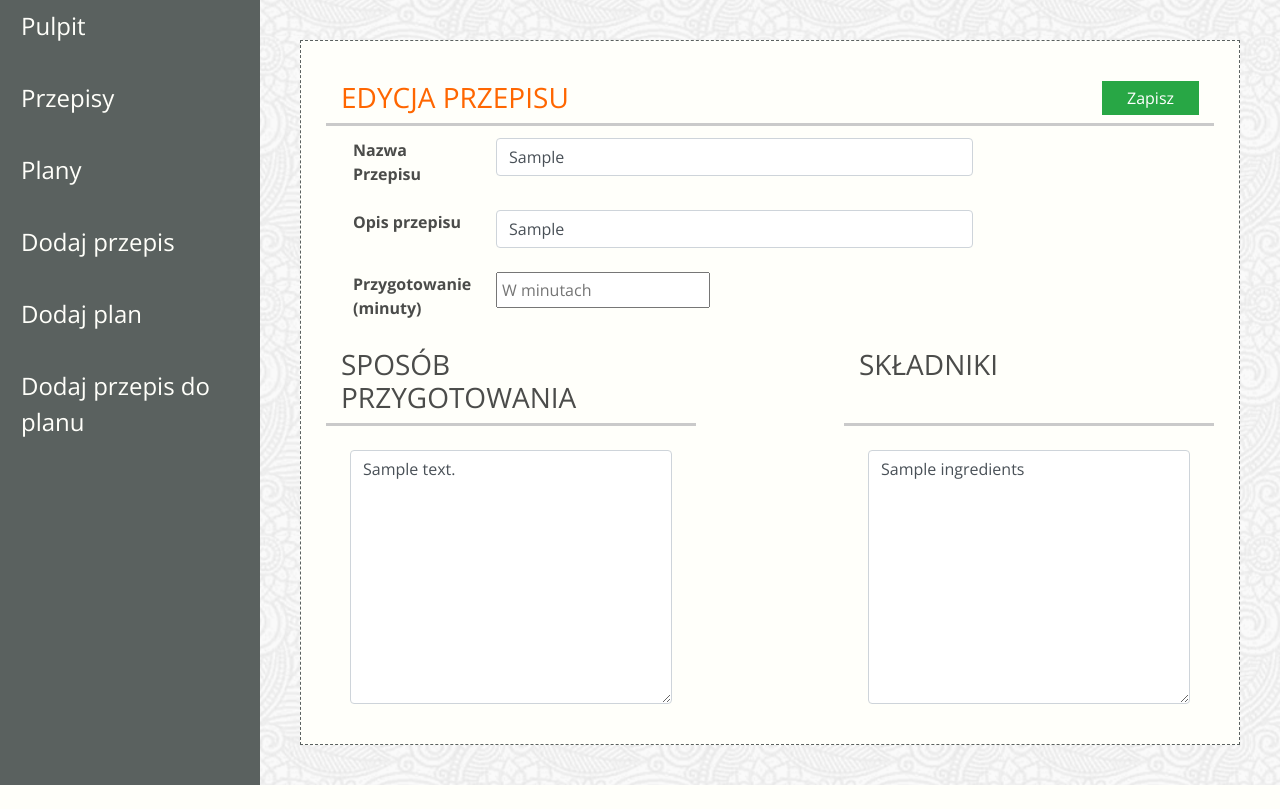
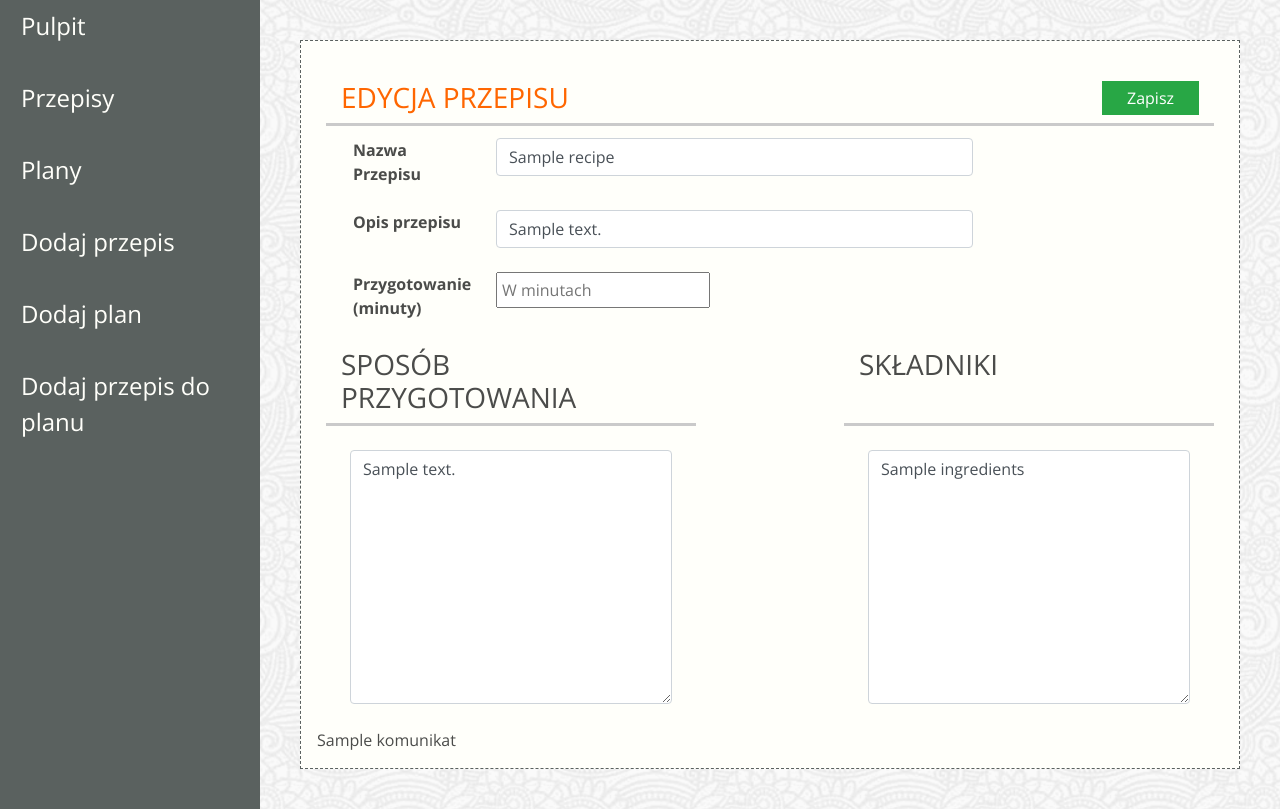
Before and after one commit to klaudiakryskiewicz/Scrum_Lab_Project, a Django app: template jedzonko/templates/app-edit-recipe.html in a window 1280 px wide. Shown: the part 84-893 px from the top of the page. Before the commit the page ends 869 px from the top, so only its background shows below. Run offline with Django 3.2, Linux system fonts and the light colour scheme; the template is opened without the code that fills it: most values are stand-ins (such as "Sample title", 1, 10 or a date in 2020); some libraries are stand-ins or nearby versions; some web fonts are replaced.

Commit message:
12.2 done

```diff
--- a/jedzonko/templates/app-edit-recipe.html
+++ b/jedzonko/templates/app-edit-recipe.html
@@ -18,14 +18,14 @@
             <tr class="d-flex">
                 <th scope="row" class="col-2">Nazwa Przepisu</th>
                 <td class="col-7">
-                    <input name="name" class="form-control" id="recipeName" placeholder="Nazwa przepisu" value={{ recipe.name }}>
+                    <input name="name" class="form-control" id="recipeName" placeholder="Nazwa przepisu" value="{{ recipe.name }}">
                 </td>
             </tr>
             <tr class="d-flex">
                 <th scope="row" class="col-2">Opis przepisu</th>
                 <td class="col-7">
                     <input name="description" class="form-control" id="recipeDescription" placeholder="Opis przepisu"
-                           value={{ recipe.description }}>
+                           value="{{ recipe.description }}">
                 </td>
             </tr>
             <tr class="d-flex">
@@ -60,5 +60,6 @@
         </div>
     </div>
 </form>
+{{ komunikat }}
 </div>
 {% endblock content %}
--- a/jedzonko/templates/app-recipes.html
+++ b/jedzonko/templates/app-recipes.html
@@ -34,7 +34,7 @@
                    class="btn btn-danger rounded-0 text-light m-1">Usuń</a>
                 <a href="/recipe/{{ recipe.id }}/"
                    class="btn btn-info rounded-0 text-light m-1">Szczegóły</a>
-                <a href="/app-edit-recipe.html"
+                <a href="/recipe/modify/{{ recipe.id }}/"
                    class="btn btn-warning rounded-0 text-light m-1">Edytuj</a>
             </td>
         </tr>
```
Also changed, not shown: jedzonko/views.py (+19 -0 lines).
